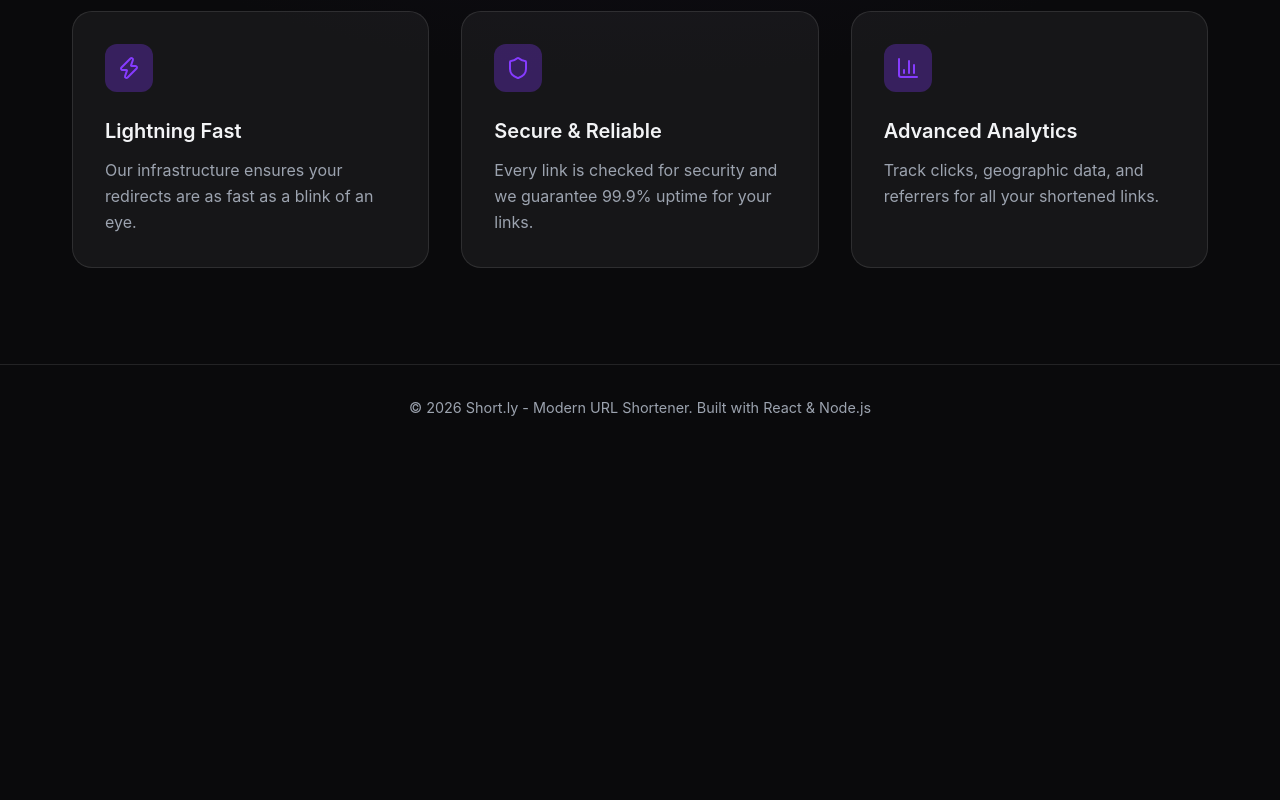
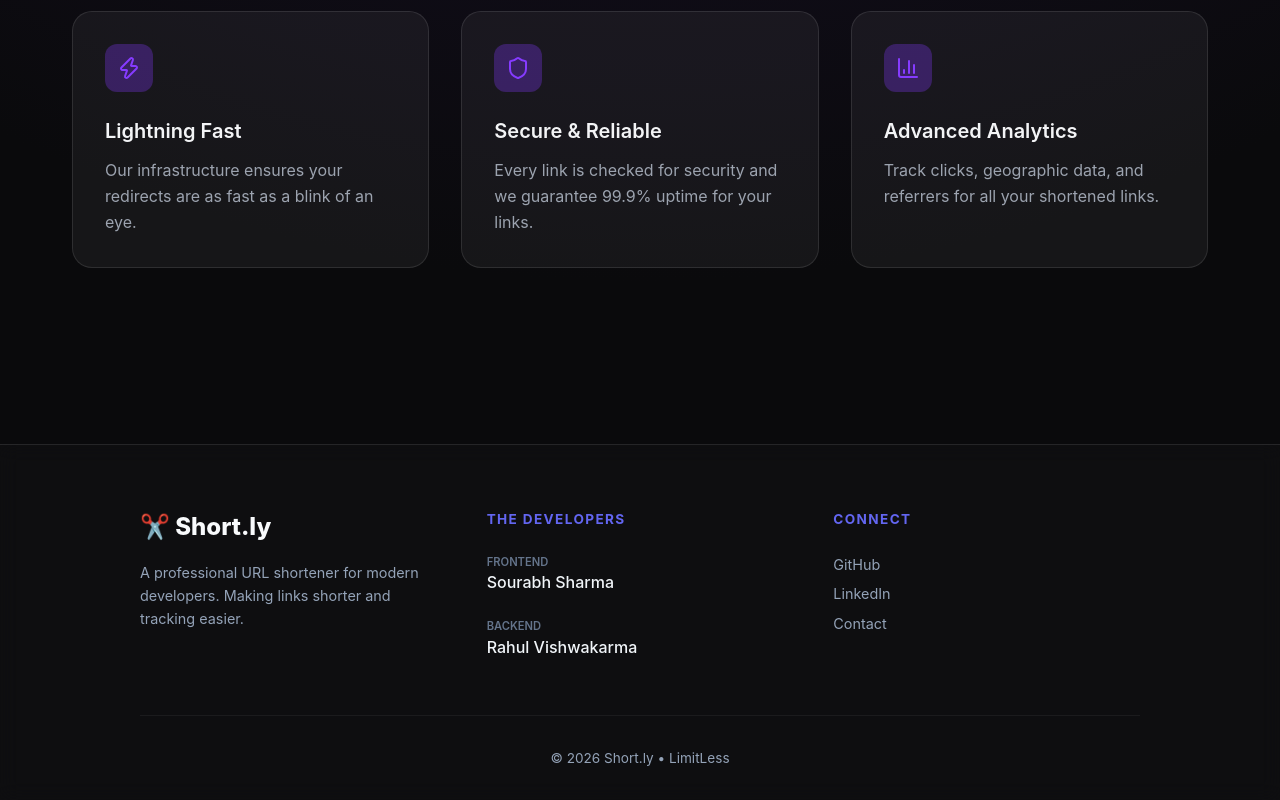
Before and after one commit to rahulvishwakarma-coder/urlshorter, a React (Vite) app in the folder frontend/: page / in a window 1280 px wide. Shown: the part 836-1636 px from the top of the page. Before the commit the page ends 1287 px from the top, so only its background shows below. Built offline with nearby package versions, Linux system fonts and the light colour scheme; no server answers.

Commit message:
version footer new1.0

```diff
--- a/frontend/package.json
+++ b/frontend/package.json
@@ -12,7 +12,7 @@
   "dependencies": {
     "axios": "^1.14.0",
     "framer-motion": "^12.38.0",
-    "lucide-react": "^1.7.0",
+    "lucide-react": "^1.8.0",
     "react": "^19.2.4",
     "react-dom": "^19.2.4"
   },
--- a/frontend/src/App.tsx
+++ b/frontend/src/App.tsx
@@ -26,6 +26,7 @@
 import axios, { AxiosError } from 'axios';
 import './App.css';
 import { Auth } from './Auth';
+import Footer from './Footer';
 
 // ── Types ────────────────────────────────────────────────────────────────────
 
@@ -740,17 +741,7 @@
         </AnimatePresence>
       </main>
 
-      <footer
-        style={{
-          padding: '2rem 0',
-          textAlign: 'center',
-          borderTop: '1px solid var(--border)',
-          color: 'var(--text-muted)',
-          fontSize: '0.9rem',
-        }}
-      >
-        <p>© 2026 Short.ly - Modern URL Shortener. Built with React & Node.js</p>
-      </footer>
+      <Footer />
     </div>
   );
 }
--- /dev/null
+++ b/frontend/src/Footer.tsx
@@ -0,0 +1,148 @@
+import React from 'react';
+
+const Footer: React.FC = () => {
+  const currentYear = new Date().getFullYear();
+
+  return (
+    <footer style={footerStyle}>
+      <div style={containerStyle}>
+
+        {/* Top Section: Brand & Credits */}
+        <div style={gridStyle}>
+
+          {/* Column 1: Project Info */}
+          <div style={columnStyle}>
+            <h3 style={logoStyle}>✂️ Short.ly</h3>
+            <p style={descriptionStyle}>
+              A professional URL shortener for modern developers.
+              Making links shorter and tracking easier.
+            </p>
+          </div>
+
+          {/* Column 2: The Team */}
+          <div style={columnStyle}>
+            <h4 style={headingStyle}>The Developers</h4>
+            <div style={devEntryStyle}>
+              <span style={roleLabelStyle}>Frontend</span>
+              <span style={nameStyle}>Sourabh Sharma</span>
+            </div>
+            <div style={devEntryStyle}>
+              <span style={roleLabelStyle}>Backend</span>
+              <span style={nameStyle}>Rahul Vishwakarma</span>
+            </div>
+          </div>
+
+          {/* Column 3: Quick Links */}
+          <div style={columnStyle}>
+            <h4 style={headingStyle}>Connect</h4>
+            <div style={linkGroupStyle}>
+              <a href="#" style={linkStyle}>GitHub</a>
+              <a href="#" style={linkStyle}>LinkedIn</a>
+              <a href="#" style={linkStyle}>Contact</a>
+            </div>
+          </div>
+
+        </div>
+
+        {/* Bottom Section: Copyright */}
+        <div style={bottomBarStyle}>
+          <p>© {currentYear} Short.ly • LimitLess</p>
+        </div>
+
+      </div>
+    </footer>
+  );
+};
+
+// --- CSS-in-JS Styles (No External CSS Needed) ---
+
+const footerStyle: React.CSSProperties = {
+  marginTop: '5rem',
+  padding: '4rem 1rem 2rem 1rem',
+  borderTop: '1px solid rgba(255, 255, 255, 0.1)',
+  background: 'rgba(255, 255, 255, 0.02)',
+  backdropFilter: 'blur(10px)',
+  color: '#94a3b8',
+  fontFamily: 'Inter, system-ui, sans-serif',
+};
+
+const containerStyle: React.CSSProperties = {
+  maxWidth: '1000px',
+  margin: '0 auto',
+};
+
+const gridStyle: React.CSSProperties = {
+  display: 'grid',
+  gridTemplateColumns: 'repeat(auto-fit, minmax(250px, 1fr))',
+  gap: '2.5rem',
+  marginBottom: '3rem',
+};
+
+const columnStyle: React.CSSProperties = {
+  display: 'flex',
+  flexDirection: 'column',
+  gap: '1rem',
+};
+
+const logoStyle: React.CSSProperties = {
+  fontSize: '1.5rem',
+  fontWeight: '800',
+  color: '#f8fafc',
+  margin: 0,
+};
+
+const descriptionStyle: React.CSSProperties = {
+  fontSize: '0.9rem',
+  lineHeight: '1.6',
+  maxWidth: '300px',
+};
+
+const headingStyle: React.CSSProperties = {
+  fontSize: '0.85rem',
+  fontWeight: '700',
+  textTransform: 'uppercase',
+  letterSpacing: '0.1em',
+  color: '#6366f1', // Indigo accent
+  margin: '0 0 0.5rem 0',
+};
+
+const devEntryStyle: React.CSSProperties = {
+  display: 'flex',
+  flexDirection: 'column',
+  marginBottom: '0.5rem',
+};
+
+const roleLabelStyle: React.CSSProperties = {
+  fontSize: '0.7rem',
+  fontWeight: '600',
+  color: '#64748b',
+  textTransform: 'uppercase',
+};
+
+const nameStyle: React.CSSProperties = {
+  fontSize: '1rem',
+  fontWeight: '500',
+  color: '#f1f5f9',
+};
+
+const linkGroupStyle: React.CSSProperties = {
+  display: 'flex',
+  flexDirection: 'column',
+  gap: '0.5rem',
+};
+
+const linkStyle: React.CSSProperties = {
+  color: '#94a3b8',
+  textDecoration: 'none',
+  fontSize: '0.9rem',
+  transition: 'color 0.2s',
+};
+
+const bottomBarStyle: React.CSSProperties = {
+  paddingTop: '2rem',
+  borderTop: '1px solid rgba(255, 255, 255, 0.05)',
+  textAlign: 'center',
+  fontSize: '0.85rem',
+};
+
+export default Footer;
```
Also changed, not shown: 1 other file (tests, documents, lock files or other folders).
